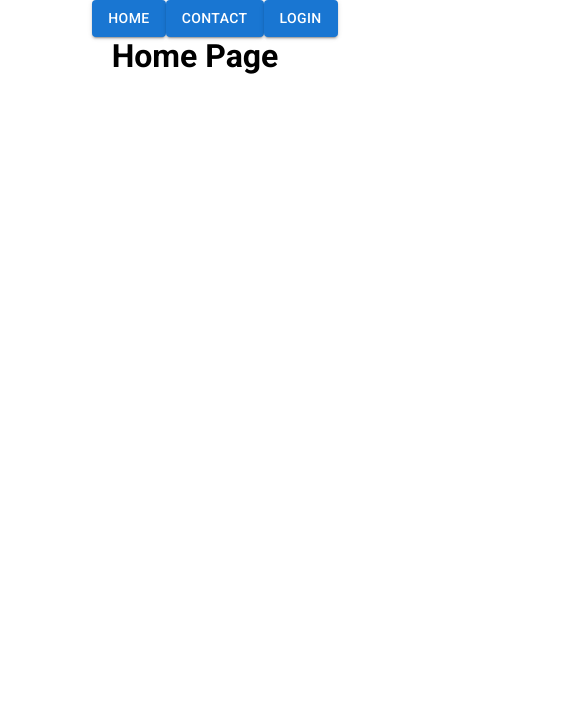
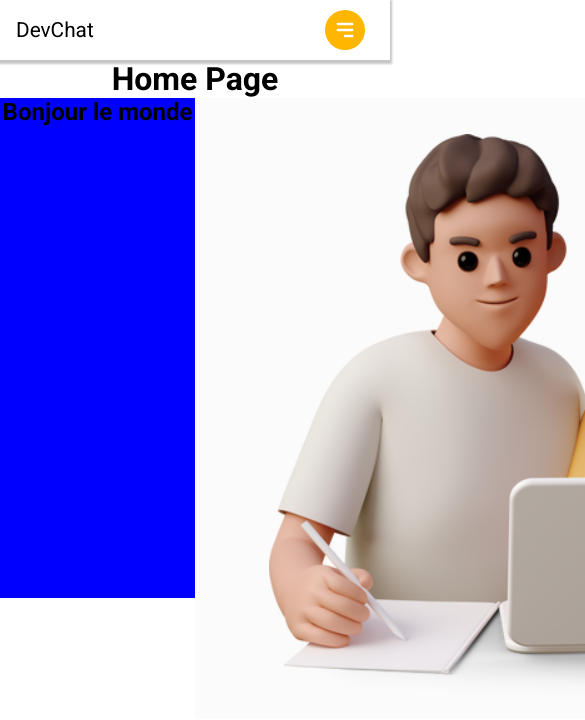
Before and after one commit to DevChatApp/DevChat-site, a React (Create React App) app in the folder frontend/: page / in a window 390 px wide. Shown: the top 720 px of the page, 585 px wide, since content can reach past the window. Built offline with nearby package versions, Linux system fonts and the light colour scheme.

Commit message:
implementation navbar

```diff
--- a/frontend/package.json
+++ b/frontend/package.json
@@ -13,7 +13,7 @@
     "react": "^18.2.0",
     "react-dom": "^18.2.0",
     "react-router-dom": "^6.3.0",
-    "react-scripts": "5.0.1",
+    "react-scripts": "^5.0.1",
     "styled-components": "^5.3.5",
     "web-vitals": "^2.1.4"
   },
--- a/frontend/src/App.css
+++ b/frontend/src/App.css
@@ -1,38 +1,3 @@
 .App {
   text-align: center;
 }
-
-.App-logo {
-  height: 40vmin;
-  pointer-events: none;
-}
-
-@media (prefers-reduced-motion: no-preference) {
-  .App-logo {
-    animation: App-logo-spin infinite 20s linear;
-  }
-}
-
-.App-header {
-  background-color: #282c34;
-  min-height: 100vh;
-  display: flex;
-  flex-direction: column;
-  align-items: center;
-  justify-content: center;
-  font-size: calc(10px + 2vmin);
-  color: white;
-}
-
-.App-link {
-  color: #61dafb;
-}
-
-@keyframes App-logo-spin {
-  from {
-    transform: rotate(0deg);
-  }
-  to {
-    transform: rotate(360deg);
-  }
-}
--- a/frontend/src/App.js
+++ b/frontend/src/App.js
@@ -5,6 +5,9 @@ import Navbar from './Components/Navbar'
 import Home from './Components/Pages/Home';
 import Contact from './Components/Pages/Contact';
 import Login from './Components/Pages/Login';
+import Help from './Components/Pages/Help';
+import Offer from './Components/Pages/Offer';
+import Register from './Components/Pages/Register';
 
 function App() {
   return (
@@ -14,7 +17,10 @@ function App() {
         <Routes>
           <Route path="/" element={<Home />} />
           <Route path="/contact" element={<Contact />} />
+          <Route path="/help" element={<Help />} />
+          <Route path="/offer" element={<Offer />} />
           <Route path="/login" element={<Login />} />
+          <Route path="/register" element={<Register />} />
         </Routes>
       </Router>
     </div>
--- a/frontend/src/Components/Navbar.css
+++ b/frontend/src/Components/Navbar.css
@@ -1,4 +1,125 @@
+* {
+    box-sizing: border-box;
+    margin: 0;
+    padding: 0;
+
+}
+
+.navigation {
+    height: 60px;
+    width: 100%;
+    display: flex;
+    align-items: center;
+    position: relative;
+    padding: 0.5rem 0rem;
+    background-color: #fff;
+    color: black;
+    box-shadow: 0 2px 2px 2px rgba(9, 9, 9, 0.23);
+}
+
+.brand-name {
+    text-decoration: none;
+    color: black;
+    font-size: 1.3rem;
+    margin-left: 1rem;
+}
+
+.hamburger {
+    border: 0;
+    height: 40px;
+    width: 40px;
+    padding: 0.5rem;
+    border-radius: 50%;
+    background-color: #ffb600;
+    cursor: pointer;
+    transition: background-color 0.2s ease-in-out;
+    position: absolute;
+    top: 50%;
+    right: 25px;
+    transform: translateY(-50%);
+    display: none;
+}
+
+.hamburger:hover {
+    background-color: #f9ae00;
+}
+
+.container {
+    max-width: 90%;
+    margin-right: auto;
+    margin-left: auto;
+    padding: 1rem;
+}
+
 .nav-link {
+    color: rgb(0, 0, 0);
+    text-decoration: none;
+    display: block;
+    width: 100%;
+    list-style-type: none;
+    margin: 0 1rem;
+}
+
+.white {
     color: #fff;
-    text-decoration: none
 }
+
+.button {
+    background-color: orange;
+}
+
+@media screen and (max-width: 1060px) {
+    .hamburger {
+        display: block;
+    }
+
+    .nav-link {
+        display: none;
+    }
+}
+
+
+@media screen and (max-width: 1060px) {
+    .nav-link {
+        text-align: center;
+        margin: 0;
+    }
+    .nav-link {
+        color: black;
+        width: 100%;
+        padding: 1.5rem 0;
+    }
+}
+
+@media screen and (max-width: 1060px) {
+    .menuNav {
+        float: right;
+        overflow-y: scroll;
+        list-style: none;
+        position: fixed;
+        top: 0;
+        background: rgb(255, 255, 255);
+        left: 0;
+        bottom: 0;
+        height: 100vh;
+        width: 0;
+        overflow: hidden;
+        max-width: 290px;
+        z-index: 9;
+    }
+
+    .menuNav.showMenu {
+        width: 100%;
+    }
+
+    .nav-link {
+        display: block;
+        padding: 10px 40px;
+        text-decoration: none;
+        color: #000000;
+    }
+
+    .menuNav, .li:first-child {
+        margin-top: 4rem;
+    }
+}
--- a/frontend/src/Components/Navbar.js
+++ b/frontend/src/Components/Navbar.js
@@ -1,23 +1,68 @@
-import React from 'react';
+import React, { useState } from 'react';
 import "./Navbar.css";
 import { NavLink } from "react-router-dom";
-import Button from '@mui/material/Button';
+import { createTheme } from '@mui/material/styles'
+import { ThemeProvider, Button } from '@mui/material';
 
+const theme = createTheme({
+  palette: {
+    orange: {
+      main: "#ffb600"
+    },
+    blue: {
+      main: "#002eff"
+    }
+  }
+});
 
 const Navbar = () => {
+    const [navbarOpen, setNavbarOpen] = useState(false)
+    const handleToggle = () => {
+        setNavbarOpen(!navbarOpen)
+    }
+    const closeMenu = () => {
+        setNavbarOpen(false)
+    }
+
     return (
-        <nav className="nav-wrapper">
+        <nav className="navigation">
+            <a href="/" className="brand-name">DevChat</a>
+            <button className="hamburger" onClick={handleToggle}>
+                <svg
+                xmlns="http://www.w3.org/2000/svg"
+                className="h-5 w-5"
+                viewBox="0 0 20 20"
+                fill="white"
+                >
+                <path
+                    fillRule="evenodd"
+                    d="M3 5a1 1 0 011-1h12a1 1 0 110 2H4a1 1 0 01-1-1zM3 10a1 1 0 011-1h12a1 1 0 110 2H4a1 1 0 01-1-1zM9 15a1 1 0 011-1h6a1 1 0 110 2h-6a1 1 0 01-1-1z"
+                    clipRule="evenodd"
+                />
+                </svg>
+            </button>
             <div className="container">
-                <ul className="right">
-                    <Button variant="contained">
-                        <NavLink className="nav-link" to="/">Home</NavLink>
+                <ul className={`menuNav ${navbarOpen ? " showMenu" : ""}`}>
+                <ThemeProvider theme={theme}>
+                    <Button variant="" className="li">
+                        <NavLink className="nav-link" onClick={() => closeMenu()} to="/">Accueil</NavLink>
                     </Button>
-                    <Button variant="contained">
-                        <NavLink className="nav-link" to="/contact">Contact</NavLink>
+                    <Button variant="" className="li">
+                        <NavLink className="nav-link" onClick={() => closeMenu()} to="/contact">Discussion</NavLink>
                     </Button>
-                    <Button variant="contained">
-                        <NavLink className="nav-link" to="/login">Login</NavLink>
+                    <Button variant="" className="li">
+                        <NavLink className="nav-link" onClick={() => closeMenu()} to="/help">Besoin d'Aide</NavLink>
                     </Button>
+                    <Button variant="" className="li">
+                        <NavLink className="nav-link" onClick={() => closeMenu()} to="/offer">Offre d'Emploie</NavLink>
+                    </Button>
+                    <Button variant="" className="li">
+                        <NavLink className="nav-link" onClick={() => closeMenu()} to="/login">Connexion</NavLink>
+                    </Button>
+                    <Button variant="contained" color="orange" className="li">
+                        <NavLink className="nav-link white" onClick={() => closeMenu()} to="/register">Nouveau ?</NavLink>
+                    </Button>
+                </ThemeProvider>
                 </ul>
             </div>
         </nav>
@@ -25,7 +70,3 @@ const Navbar = () => {
 }
 
 export default Navbar;
-
-/* <li><NavLink to="/">Home</NavLink></li>
-<li><NavLink to="/contact">Contact</NavLink></li>
-<li><NavLink to="/login">Login</NavLink></li> */
--- /dev/null
+++ b/frontend/src/Components/Pages/Help.js
@@ -0,0 +1,11 @@
+import React from 'react';
+
+const Help = () => {
+    return (
+        <div>
+            <h1>Help Page</h1>
+        </div>
+     );
+}
+
+export default Help;
--- a/frontend/src/Components/Pages/Home.js
+++ b/frontend/src/Components/Pages/Home.js
@@ -1,9 +1,19 @@
 import React from 'react';
+import "./Pages.css";
+import home_img from '../../img/home_img.PNG';
 
 const Home = () => {
     return (
         <div>
             <h1>Home Page</h1>
+            <div className="home">
+                <div className="img">
+                    <img src={home_img} alt="img" />;
+                </div>
+                <div className="text">
+                    <h2>Bonjour le monde</h2>
+                </div>
+            </div>
         </div>
      );
 }
--- /dev/null
+++ b/frontend/src/Components/Pages/Offer.js
@@ -0,0 +1,11 @@
+import React from 'react';
+
+const Offer = () => {
+    return (
+        <div>
+            <h1>Offre Page</h1>
+        </div>
+     );
+}
+
+export default Offer;
--- /dev/null
+++ b/frontend/src/Components/Pages/Pages.css
@@ -0,0 +1,16 @@
+/* Home page css */
+.home {
+    background-color: red;
+    height: 500px;
+}
+
+.img {
+    display: flex;
+    float: right;
+    width: 50%;
+}
+
+.text {
+    background-color: blue;
+    height: 100%;
+}
--- /dev/null
+++ b/frontend/src/Components/Pages/Register.js
@@ -0,0 +1,11 @@
+import React from 'react';
+
+const Register = () => {
+    return (
+        <div>
+            <h1>Register Page</h1>
+        </div>
+     );
+}
+
+export default Register;
```
Also changed, not shown: frontend/src/Components/Theme.js (added), frontend/src/img/home_img.PNG (added), 1 other file (tests, documents, lock files or other folders).
